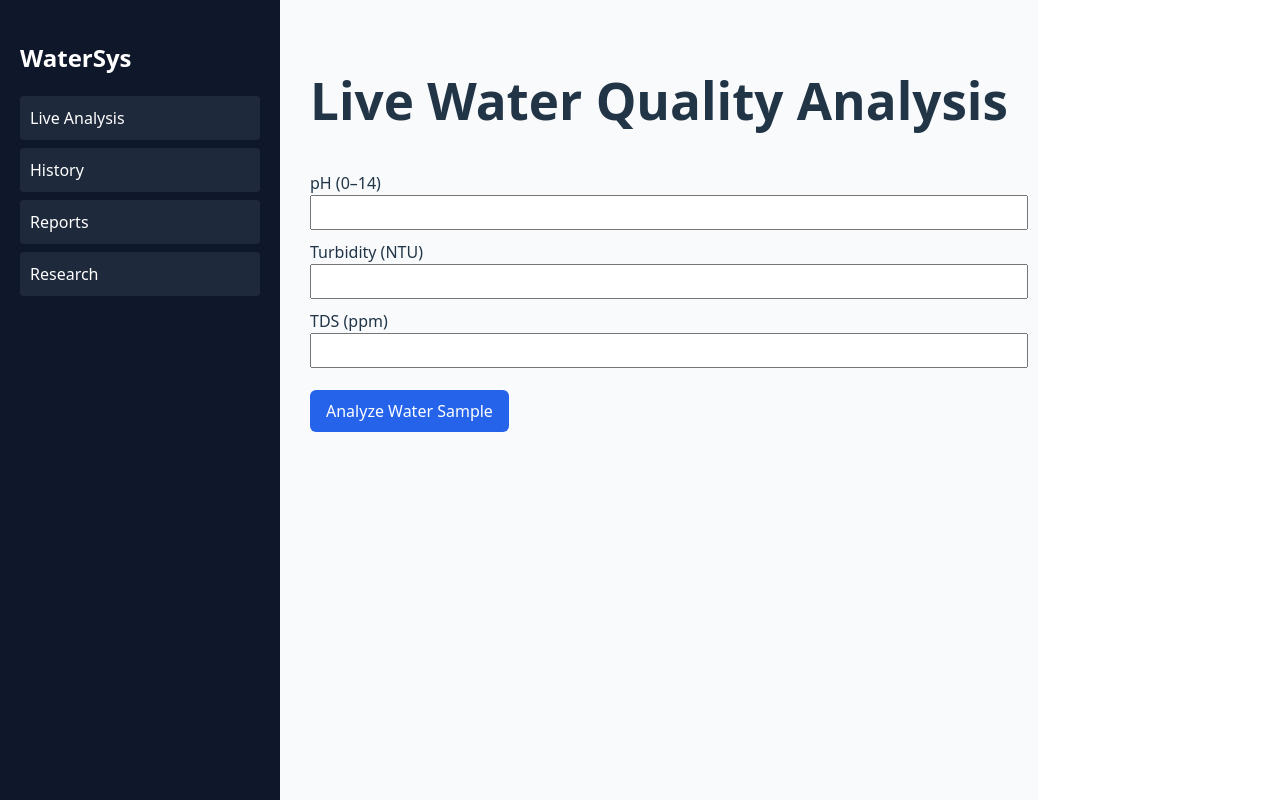
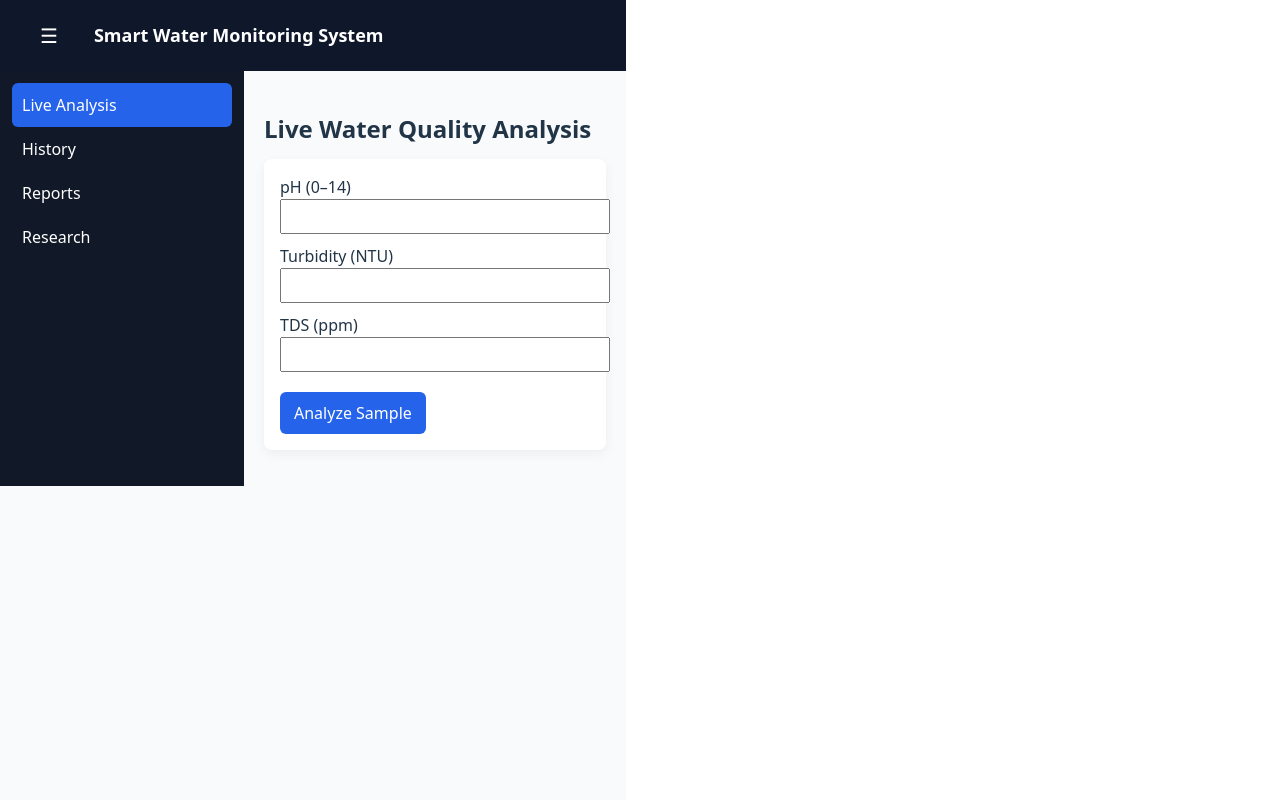
Before and after one commit to khushc2007/vite-react, a React (Vite) app: page / in a window 1280 px wide. Built offline with nearby package versions, Linux system fonts and the light colour scheme.

Commit message:
Refactor App component and update data types

```diff
--- a/src/App.tsx
+++ b/src/App.tsx
@@ -1,17 +1,19 @@
 import { useState } from "react";
 
-/* =====================================================
-   DATA MODELS
-===================================================== */
+/* =========================
+   TYPES
+========================= */
 
-type WaterAnalysisResponse = {
+type Page = "live" | "history" | "reports" | "research";
+
+type BackendResponse = {
   reusable: "YES" | "NO";
   tank: string;
   filtrationMethod: string;
   explanation: string;
 };
 
-type StoredAnalysis = {
+type HistoryRecord = {
   timestamp: string;
   ph: number;
   turbidity: number;
@@ -21,48 +23,111 @@ type StoredAnalysis = {
   filtrationMethod: string;
 };
 
-/* =====================================================
-   APPLICATION ROOT
-===================================================== */
+/* =========================
+   ROOT APP
+========================= */
 
 export default function App() {
-  const [activePage, setActivePage] = useState<
-    "live" | "history" | "reports" | "research"
-  >("live");
+  const [page, setPage] = useState<Page>("live");
+  const [menuOpen, setMenuOpen] = useState(false);
 
   return (
-    <div style={styles.application}>
-      <Sidebar onNavigate={setActivePage} />
+    <div style={styles.app}>
+      <Header onMenu={() => setMenuOpen(!menuOpen)} />
 
-      <main style={styles.mainContent}>
-        {activePage === "live" && <LiveAnalysis />}
-        {activePage === "history" && <History />}
-        {activePage === "reports" && <Reports />}
-        {activePage === "research" && <ResearchLibrary />}
+      <div style={styles.body}>
+        <Sidebar
+          active={page}
+          open={menuOpen}
+          onSelect={(p) => {
+            setPage(p);
+            setMenuOpen(false);
+          }}
+        />
+
+        <main style={styles.main}>
+          {page === "live" && <LiveAnalysis />}
+          {page === "history" && <History />}
+          {page === "reports" && <Reports />}
+          {page === "research" && <Research />}
         </main>
+      </div>
     </div>
   );
 }
 
-/* =====================================================
-   LIVE ANALYSIS PAGE
-===================================================== */
+/* =========================
+   HEADER (MOBILE + DESKTOP)
+========================= */
+
+function Header({ onMenu }: { onMenu: () => void }) {
+  return (
+    <header style={styles.header}>
+      <button style={styles.menuBtn} onClick={onMenu}>☰</button>
+      <h1 style={styles.headerTitle}>Smart Water Monitoring System</h1>
+    </header>
+  );
+}
+
+/* =========================
+   SIDEBAR
+========================= */
+
+function Sidebar({
+  active,
+  open,
+  onSelect
+}: {
+  active: Page;
+  open: boolean;
+  onSelect: (p: Page) => void;
+}) {
+  return (
+    <aside
+      style={{
+        ...styles.sidebar,
+        ...(open ? styles.sidebarOpen : {})
+      }}
+    >
+      <NavItem label="Live Analysis" active={active === "live"} onClick={() => onSelect("live")} />
+      <NavItem label="History" active={active === "history"} onClick={() => onSelect("history")} />
+      <NavItem label="Reports" active={active === "reports"} onClick={() => onSelect("reports")} />
+      <NavItem label="Research" active={active === "research"} onClick={() => onSelect("research")} />
+    </aside>
+  );
+}
+
+function NavItem({ label, active, onClick }: any) {
+  return (
+    <div
+      onClick={onClick}
+      style={{
+        ...styles.navItem,
+        background: active ? "#2563eb" : "transparent"
+      }}
+    >
+      {label}
+    </div>
+  );
+}
+
+/* =========================
+   LIVE ANALYSIS
+========================= */
 
 function LiveAnalysis() {
   const [ph, setPh] = useState("");
   const [turbidity, setTurbidity] = useState("");
   const [tds, setTds] = useState("");
-  const [result, setResult] = useState<WaterAnalysisResponse | null>(null);
+  const [result, setResult] = useState<BackendResponse | null>(null);
   const [error, setError] = useState("");
 
-  async function handleAnalysis() {
+  async function analyze() {
     setError("");
     setResult(null);
 
     try {
-      const response = await fetch(
-        "https://water-quality-backend-qxd3.onrender.com/analyze-water",
-        {
+      const res = await fetch("https://water-quality-backend-qxd3.onrender.com/analyze-water", {
         method: "POST",
         headers: { "Content-Type": "application/json" },
         body: JSON.stringify({
@@ -70,17 +135,13 @@ function LiveAnalysis() {
           turbidity: Number(turbidity),
           tds: Number(tds)
         })
-        }
-      );
+      });
 
-      if (!response.ok) {
-        throw new Error("Backend response error");
-      }
-
-      const data: WaterAnalysisResponse = await response.json();
+      if (!res.ok) throw new Error();
+      const data: BackendResponse = await res.json();
       setResult(data);
 
-      persistHistory({
+      saveHistory({
         timestamp: new Date().toLocaleString(),
         ph: Number(ph),
         turbidity: Number(turbidity),
@@ -90,265 +151,194 @@ function LiveAnalysis() {
         filtrationMethod: data.filtrationMethod
       });
     } catch {
-      setError("Unable to communicate with backend service.");
+      setError("Unable to connect to backend service.");
     }
   }
 
   return (
     <section>
-      <h1>Live Water Quality Analysis</h1>
+      <SectionTitle title="Live Water Quality Analysis" />
 
-      <InputField label="pH (0–14)" value={ph} onChange={setPh} />
-      <InputField label="Turbidity (NTU)" value={turbidity} onChange={setTurbidity} />
-      <InputField label="TDS (ppm)" value={tds} onChange={setTds} />
-
-      <button style={styles.primaryButton} onClick={handleAnalysis}>
-        Analyze Water Sample
-      </button>
-
-      {error && <p style={styles.errorText}>{error}</p>}
+      <Card>
+        <Input label="pH (0–14)" value={ph} set={setPh} />
+        <Input label="Turbidity (NTU)" value={turbidity} set={setTurbidity} />
+        <Input label="TDS (ppm)" value={tds} set={setTds} />
+        <button style={styles.primaryBtn} onClick={analyze}>Analyze Sample</button>
+        {error && <p style={styles.error}>{error}</p>}
+      </Card>
 
       {result && (
-        <div style={styles.card}>
-          <ResultRow label="Reusability" value={result.reusable} />
-          <ResultRow label="Water Routing" value={result.tank} />
-          <ResultRow label="Filtration Method" value={result.filtrationMethod} />
-          <p style={styles.explanationText}>{result.explanation}</p>
-        </div>
+        <Card>
+          <Result label="Reusable" value={result.reusable} />
+          <Result label="Tank Allocation" value={result.tank} />
+          <Result label="Filtration Method" value={result.filtrationMethod} />
+          <p style={styles.explanation}>{result.explanation}</p>
+        </Card>
       )}
     </section>
   );
 }
 
-/* =====================================================
-   HISTORY PAGE
-===================================================== */
+/* =========================
+   HISTORY
+========================= */
 
 function History() {
-  const history = loadHistory();
+  const data = loadHistory();
 
   return (
     <section>
-      <h1>Historical Water Analysis Records</h1>
-
-      {history.length === 0 && <p>No recorded analyses available.</p>}
-
-      {history.map((entry, index) => (
-        <div key={index} style={styles.card}>
-          <p><strong>Timestamp:</strong> {entry.timestamp}</p>
-          <p>pH: {entry.ph} | Turbidity: {entry.turbidity} NTU | TDS: {entry.tds} ppm</p>
-          <p>
-            Decision: {entry.reusable} → {entry.tank}
-          </p>
-          <p>Filtration: {entry.filtrationMethod}</p>
-        </div>
+      <SectionTitle title="Analysis History" />
+      {data.length === 0 && <p>No records available.</p>}
+      {data.map((d, i) => (
+        <Card key={i}>
+          <p><b>{d.timestamp}</b></p>
+          <p>pH: {d.ph} | Turbidity: {d.turbidity} | TDS: {d.tds}</p>
+          <p>{d.reusable} → {d.tank}</p>
+          <p>Filtration: {d.filtrationMethod}</p>
+        </Card>
       ))}
     </section>
   );
 }
 
-/* =====================================================
-   REPORTS PAGE
-===================================================== */
+/* =========================
+   REPORTS
+========================= */
 
 function Reports() {
-  const history = loadHistory();
-
-  const reusableCount = history.filter(h => h.reusable === "YES").length;
-  const average = (key: "ph" | "turbidity" | "tds") =>
-    history.reduce((sum, h) => sum + h[key], 0) / (history.length || 1);
+  const data = loadHistory();
+  const reusable = data.filter(d => d.reusable === "YES").length;
 
   return (
     <section>
-      <h1>System Performance Report</h1>
-
-      <div style={styles.card}>
-        <p>Total Samples Analyzed: {history.length}</p>
-        <p>Reusable Samples: {reusableCount}</p>
-        <p>Non-Reusable Samples: {history.length - reusableCount}</p>
-        <p>Average pH: {average("ph").toFixed(2)}</p>
-        <p>Average Turbidity: {average("turbidity").toFixed(2)} NTU</p>
-        <p>Average TDS: {average("tds").toFixed(2)} ppm</p>
-      </div>
-
-      <p style={styles.explanationText}>
-        This report summarizes the system’s effectiveness in classifying greywater
-        and recommending appropriate filtration strategies based on accepted
-        environmental thresholds.
+      <SectionTitle title="System Reports" />
+      <Card>
+        <p>Total Samples: {data.length}</p>
+        <p>Reusable Water: {reusable}</p>
+        <p>Non-Reusable Water: {data.length - reusable}</p>
+        <p>
+          This report summarizes system performance based on real operational data.
         </p>
+      </Card>
     </section>
   );
 }
 
-/* =====================================================
-   RESEARCH LIBRARY
-===================================================== */
+/* =========================
+   RESEARCH
+========================= */
 
-function ResearchLibrary() {
+function Research() {
   const papers = [
-    {
-      title: "WHO Guidelines for the Safe Use of Wastewater",
-      description:
-        "Defines international standards for water reuse in agriculture and domestic applications.",
-      citation: "World Health Organization, 2017"
-    },
-    {
-      title: "Greywater Treatment and Reuse Technologies",
-      description:
-        "A comparative study of filtration, membrane, and adsorption-based methods.",
-      citation: "Journal of Water Research, 2020"
-    },
-    {
-      title: "Turbidity and TDS as Water Quality Indicators",
-      description:
-        "Analyzes the correlation between suspended solids and reuse safety.",
-      citation: "Environmental Monitoring Review, 2019"
-    }
+    ["WHO Water Reuse Guidelines", "World Health Organization, 2017"],
+    ["Greywater Treatment Technologies", "Water Research Journal, 2020"],
+    ["TDS & Turbidity Threshold Analysis", "Environmental Review, 2019"]
   ];
 
   return (
     <section>
-      <h1>Research & Reference Library</h1>
-
-      {papers.map((paper, index) => (
-        <div key={index} style={styles.card}>
-          <h3>{paper.title}</h3>
-          <p>{paper.description}</p>
-          <p><em>{paper.citation}</em></p>
-        </div>
+      <SectionTitle title="Research & References" />
+      {papers.map((p, i) => (
+        <Card key={i}>
+          <h3>{p[0]}</h3>
+          <p>{p[1]}</p>
+        </Card>
       ))}
     </section>
   );
 }
 
-/* =====================================================
-   REUSABLE COMPONENTS
-===================================================== */
+/* =========================
+   REUSABLE UI
+========================= */
 
-function Sidebar({
-  onNavigate
-}: {
-  onNavigate: (page: "live" | "history" | "reports" | "research") => void;
-}) {
-  return (
-    <aside style={styles.sidebar}>
-      <h2>WaterSys</h2>
-      <NavButton label="Live Analysis" onClick={() => onNavigate("live")} />
-      <NavButton label="History" onClick={() => onNavigate("history")} />
-      <NavButton label="Reports" onClick={() => onNavigate("reports")} />
-      <NavButton label="Research" onClick={() => onNavigate("research")} />
-    </aside>
-  );
+function SectionTitle({ title }: { title: string }) {
+  return <h2 style={styles.sectionTitle}>{title}</h2>;
 }
 
-function NavButton({ label, onClick }: { label: string; onClick: () => void }) {
+function Card({ children }: any) {
+  return <div style={styles.card}>{children}</div>;
+}
+
+function Input({ label, value, set }: any) {
   return (
-    <div style={styles.navButton} onClick={onClick}>
-      {label}
+    <div style={styles.inputGroup}>
+      <label>{label}</label>
+      <input style={styles.input} value={value} onChange={e => set(e.target.value)} />
     </div>
   );
 }
 
-function InputField({
-  label,
-  value,
-  onChange
-}: {
-  label: string;
-  value: string;
-  onChange: (v: string) => void;
-}) {
-  return (
-    <div>
-      <label>{label}</label>
-      <input
-        style={styles.input}
-        type="number"
-        value={value}
-        onChange={e => onChange(e.target.value)}
-      />
-    </div>
-  );
+function Result({ label, value }: any) {
+  return <p><b>{label}:</b> {value}</p>;
 }
 
-function ResultRow({ label, value }: { label: string; value: string }) {
-  return (
-    <p>
-      <strong>{label}:</strong> {value}
-    </p>
-  );
-}
+/* =========================
+   STORAGE
+========================= */
 
-/* =====================================================
-   LOCAL STORAGE HELPERS
-===================================================== */
-
-function loadHistory(): StoredAnalysis[] {
+function loadHistory(): HistoryRecord[] {
   return JSON.parse(localStorage.getItem("history") || "[]");
 }
 
-function persistHistory(entry: StoredAnalysis) {
-  const history = loadHistory();
-  history.push(entry);
-  localStorage.setItem("history", JSON.stringify(history));
+function saveHistory(entry: HistoryRecord) {
+  const h = loadHistory();
+  h.push(entry);
+  localStorage.setItem("history", JSON.stringify(h));
 }
 
-/* =====================================================
-   STYLES
-===================================================== */
+/* =========================
+   STYLES (RESPONSIVE)
+========================= */
 
-const styles: Record<string, any> = {
-  application: {
+const styles: any = {
+  app: { fontFamily: "system-ui", background: "#f8fafc", minHeight: "100vh" },
+  header: {
     display: "flex",
-    minHeight: "100vh",
-    fontFamily: "system-ui, sans-serif",
-    background: "#f8fafc"
+    alignItems: "center",
+    padding: "10px 16px",
+    background: "#0f172a",
+    color: "#fff"
   },
+  headerTitle: { marginLeft: 12, fontSize: 18 },
+  menuBtn: { fontSize: 20, background: "none", border: "none", color: "#fff" },
+
+  body: { display: "flex", flexWrap: "wrap" },
   sidebar: {
-    width: 240,
-    background: "#0f172a",
-    color: "#ffffff",
-    padding: 20
+    width: 220,
+    background: "#111827",
+    color: "#fff",
+    padding: 12
   },
-  navButton: {
-    padding: 10,
-    marginTop: 8,
-    background: "#1e293b",
-    cursor: "pointer",
-    borderRadius: 4
+  sidebarOpen: { display: "block" },
+
+  navItem: { padding: 10, cursor: "pointer", borderRadius: 6 },
+
+  main: { flex: 1, padding: 20, minWidth: 0 },
+
+  sectionTitle: { marginBottom: 12 },
+
+  card: {
+    background: "#fff",
+    padding: 16,
+    borderRadius: 8,
+    marginBottom: 16,
+    boxShadow: "0 4px 12px rgba(0,0,0,0.05)"
   },
-  mainContent: {
-    flex: 1,
-    padding: 30
-  },
-  primaryButton: {
-    marginTop: 12,
-    padding: "10px 16px",
+
+  inputGroup: { marginBottom: 10 },
+  input: { width: "100%", padding: 8 },
+
+  primaryBtn: {
+    marginTop: 10,
+    padding: "10px 14px",
     background: "#2563eb",
     color: "#fff",
     border: "none",
-    borderRadius: 6,
-    cursor: "pointer"
+    borderRadius: 6
   },
-  input: {
-    display: "block",
-    marginBottom: 10,
-    padding: 8,
-    width: "100%"
-  },
-  card: {
-    background: "#ffffff",
-    padding: 16,
-    marginTop: 16,
-    borderRadius: 6,
-    boxShadow: "0 4px 10px rgba(0,0,0,0.05)"
-  },
-  errorText: {
-    color: "red",
-    marginTop: 10
-  },
-  explanationText: {
-    marginTop: 10,
-    color: "#334155"
-  }
+
+  explanation: { marginTop: 8, color: "#334155" },
+  error: { color: "red", marginTop: 8 }
 };
```
Lines whose indentation alone changed are shown as unchanged.
